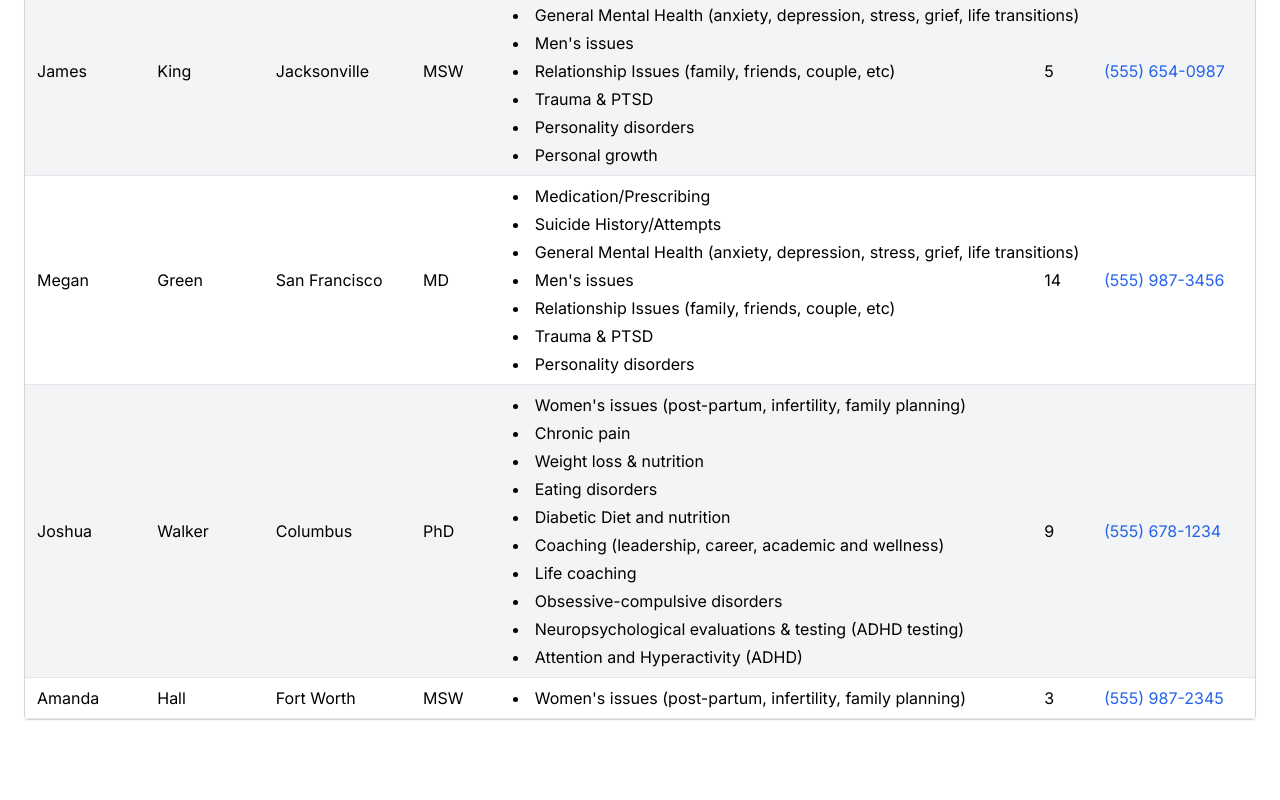
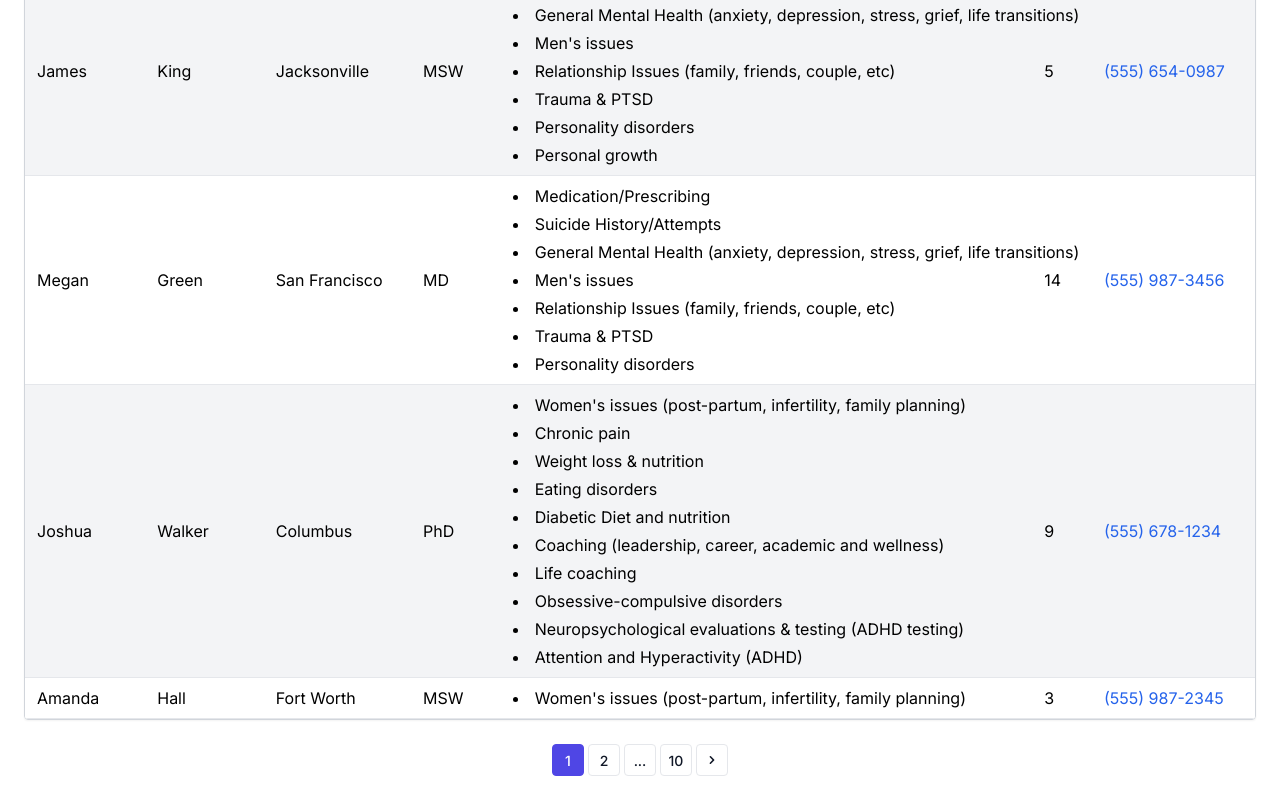
Before and after one commit to gugzkumar/solace-candidate-assignment, a Next.js app: page / in a window 1280 px wide. Shown: the part 2245-3045 px from the top of the page. Before the commit the page ends 2989 px from the top, so only its background shows below. Built offline with nearby package versions, Linux system fonts and the light colour scheme.

Commit message:
[Feature] Add Pagination Component

```diff
--- a/src/app/page.tsx
+++ b/src/app/page.tsx
@@ -5,6 +5,7 @@ import { useSearchParams, useRouter, usePathname } from 'next/navigation';
 import { formatPhoneNumber } from "./utilities";
 import { advocates } from "../db/schema";
 import SearchBar from "../components/SearchBar";
+import PaginationBar from "../components/PaginationBar";
 
 // Infer the Advocate type from the database schema
 type AdvocateInfered = typeof advocates.$inferSelect;
@@ -18,6 +19,7 @@ export default function Home() {
   const pathname = usePathname();
   const searchParams = useSearchParams();
   const searchTerm = searchParams.get('searchTerm') || "";
+  const page = parseInt(searchParams.get('page') || "1");
 
   const [advocates, setAdvocates] = useState<Advocate[]>([]);
   const [filteredAdvocates, setFilteredAdvocates] = useState<Advocate[]>([]);
@@ -62,6 +64,20 @@ export default function Home() {
       router.push(pathname + '?' + params.toString());
     }
   };
+
+  // Handle page change action from PaginationBar component
+  const onPageChange = (newPage: number) => {
+    const params = new URLSearchParams(searchParams);
+    if (newPage === page) {
+      return;
+    } else if (newPage === 1) {
+      params.delete('page');
+      router.push(pathname + '?' + params.toString());
+    } else {
+      params.set('page', newPage.toString());
+      router.push(pathname + '?' + params.toString());
+    }
+  }
 
   return (
     <main style={{ margin: "24px" }}>
@@ -118,6 +134,8 @@ export default function Home() {
           </tbody>
         </table>
       </div>
+      <br/ >
+      <PaginationBar currentPage={page} totalPages={10} onPageChange={onPageChange} />
     </main>
   );
 }
--- /dev/null
+++ b/src/components/PaginationBar.tsx
@@ -0,0 +1,123 @@
+import PropTypes from 'prop-types';
+
+const MAX_LEFT_PAGES = 1;
+const MAX_RIGHT_PAGES = 1;
+
+const noAction = () => {};
+
+const PaginationButton = ({ page, isActive, onClick, children }: { page: number; isActive: boolean; onClick: (page: number) => void; children: React.ReactNode }) => (
+    <li>
+        <button
+        className={`block size-8 rounded border text-center text-sm/8 font-medium transition-colors hover:bg-gray-50 ${isActive ? 'border-indigo-600 bg-indigo-600 text-white' : 'border-gray-200 text-gray-900'}`}
+        onClick={(e) => {
+            if (isActive) return;
+            e.preventDefault();
+            onClick(page);
+        }}
+        >
+        { children || page}
+        </button>
+    </li>
+);
+
+PaginationButton.defaultProps = {
+    children: null,
+    page: -1,
+    isActive: false,
+};
+
+function PaginationBar(props: any) {
+    const { currentPage, totalPages, onPageChange } = props;
+
+    const getPaginationRange = () => {
+        const start = Math.max(1, currentPage - MAX_LEFT_PAGES);
+        const end = Math.min(totalPages, currentPage + MAX_RIGHT_PAGES);
+        return { start, end };
+    };
+    const { start, end } = getPaginationRange();
+
+    return (
+        <ul className="flex justify-center gap-1 text-gray-900">
+
+            {/* Left Arrow Button */}
+            {
+                currentPage > 1 &&
+                <PaginationButton onClick={() => onPageChange(currentPage - 1)}>
+                    <div className="flex justify-center">
+                        <svg
+                            xmlns="http://www.w3.org/2000/svg"
+                            className="size-4 m-l-10"
+                            viewBox="0 0 20 20"
+                            fill="currentColor"
+                        >
+                            <path
+                            fillRule="evenodd"
+                            d="M12.707 5.293a1 1 0 010 1.414L9.414 10l3.293 3.293a1 1 0 01-1.414 1.414l-4-4a1 1 0 010-1.414l4-4a1 1 0 011.414 0z"
+                            clipRule="evenodd"
+                            />
+                        </svg>
+                    </div>
+                </PaginationButton>
+            }
+
+
+            {/* First Page and Ellipsis */}
+            {start > 1 && (
+                <>
+                    <PaginationButton page={1} isActive={false} onClick={onPageChange} />
+                    {start > 2 && (
+                        <PaginationButton isActive={false} onClick={noAction}>
+                            ...
+                        </PaginationButton>
+                    )}
+                </>
+            )}
+
+            {/* Middle Pages */}
+            {Array.from({ length: end - start + 1 }, (_, i) => start + i).map((page) => (
+                <PaginationButton key={page} page={page} isActive={page === currentPage} onClick={onPageChange} />
+            ))}
+
+            {end < totalPages && (
+                <>
+                    {end < totalPages - 1 && (
+                        <PaginationButton isActive={false} onClick={noAction}>
+                            ...
+                        </PaginationButton>
+                    )}
+                    <PaginationButton page={totalPages} isActive={false} onClick={onPageChange} />
+                </>
+            )}
+
+            {/* Right Arrow Button */}
+            {
+                currentPage < totalPages &&
+                <PaginationButton onClick={() => onPageChange(currentPage + 1)}>
+                    <div className="flex justify-center">
+                        <svg
+                            xmlns="http://www.w3.org/2000/svg"
+                            className="size-4"
+                            viewBox="0 0 20 20"
+                            fill="currentColor"
+                        >
+                            <path
+                            fillRule="evenodd"
+                            d="M7.293 14.707a1 1 0 010-1.414L10.586 10 7.293 6.707a1 1 0 011.414-1.414l4 4a1 1 0 010 1.414l-4 4a1 1 0 01-1.414 0z"
+                            clipRule="evenodd"
+                            />
+                        </svg>
+                    </div>
+                </PaginationButton>
+            }
+        </ul>
+    );
+}
+
+PaginationBar.propTypes = {
+    currentPage: PropTypes.number.isRequired,
+    totalPages: PropTypes.number.isRequired,
+    onPageChange: PropTypes.func.isRequired
+};
+
+
+export default PaginationBar
```
